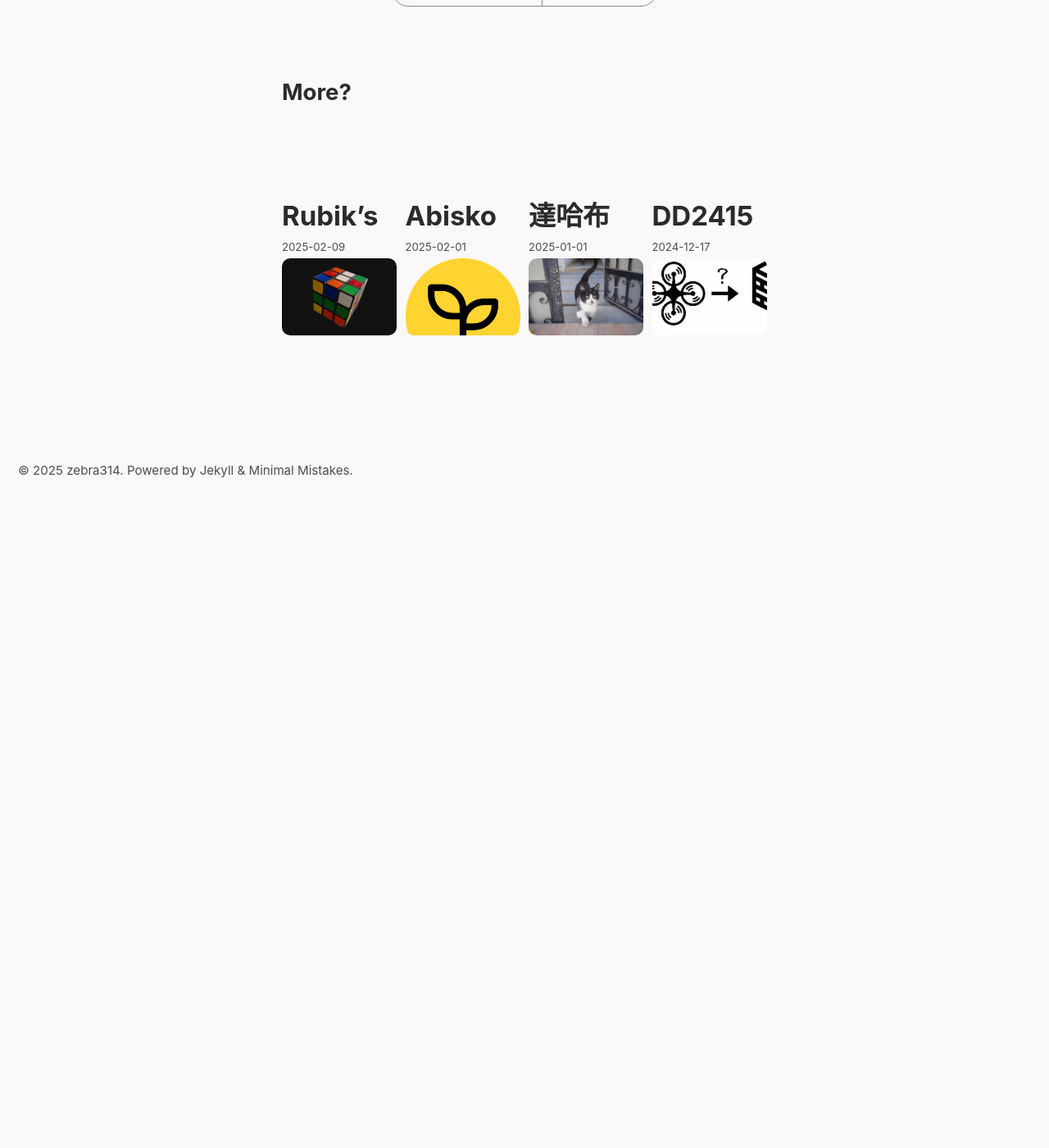
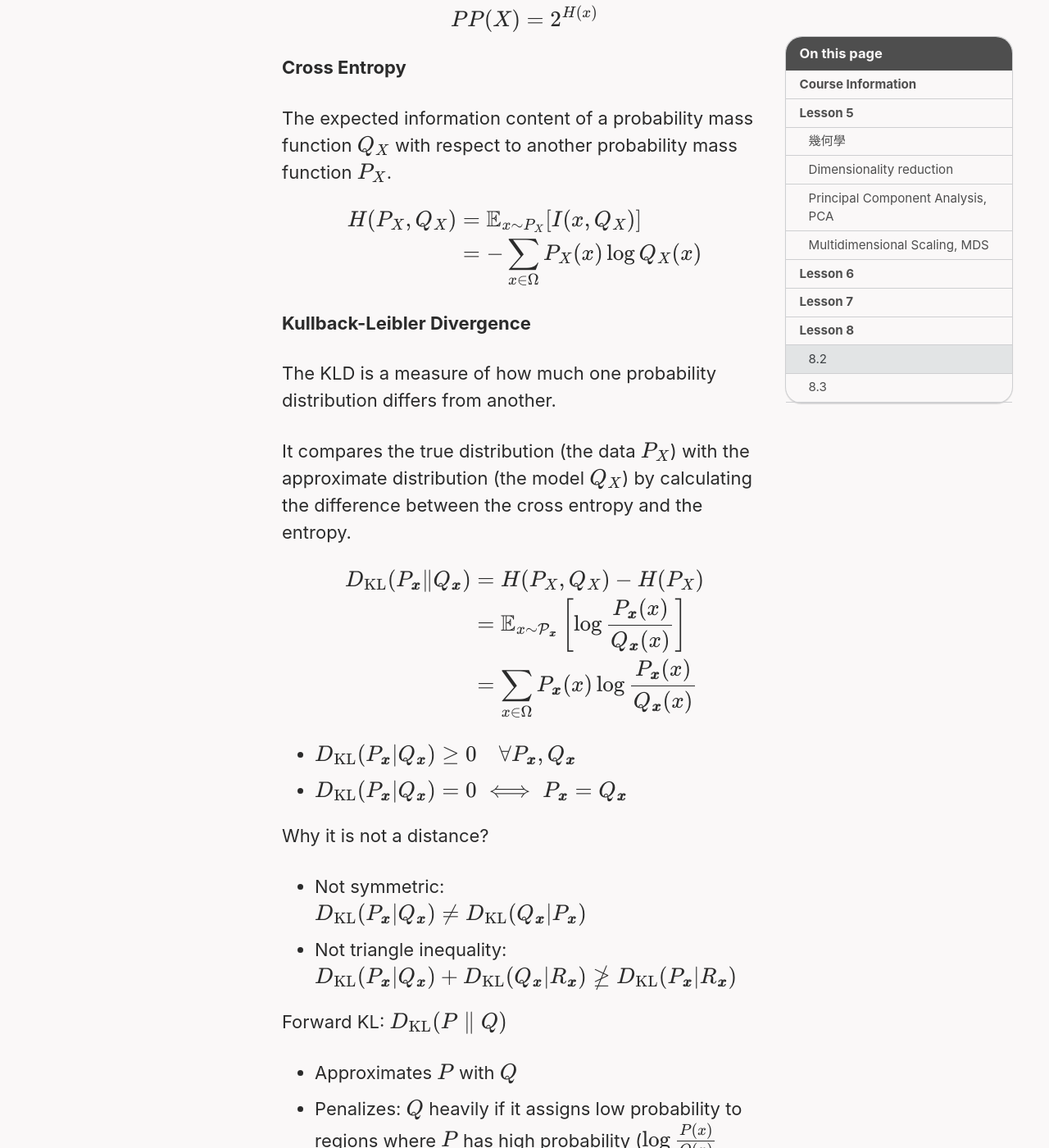
Before and after one commit to zebra314/zebra314.github.io, a Jekyll site: the page built from _posts/2025-02-10-DD1420.md, in a window 1280 px wide and 1400 px high, scrolled down 8283 px. Shown: the whole window at 82% size. Built offline with Jekyll 4.4.1, drawn with Linux system fonts in a browser that asks for light colours; cached includes are drawn as plain includes; before the commit the page ends 8913 px from its top, so only the background shows below that; some of the changed text lies outside the part shown.

Commit message:
Update section 8.2

```diff
--- a/_posts/2025-02-10-DD1420.md
+++ b/_posts/2025-02-10-DD1420.md
@@ -8,11 +8,11 @@ toc: true
 toc_sticky: true
 ---
 
-## 簡介
+## Course Information
 
-課程名稱：Foundations of Machine Learning
+Name：Foundations of Machine Learning
 
-教材: [DD1420 Lecture Notes](https://dd1420.notion.site/DD1420-Lecture-Notes-b555e017345a4119950ce8fd67133275)
+[Lecture Notes](https://dd1420.notion.site/DD1420-Lecture-Notes-b555e017345a4119950ce8fd67133275)
 
 ## Lesson 5
 
@@ -185,9 +183,11 @@ which maps the data to an infinite-dimensional space.
 
 ## Lesson 8
 
+### 8.2
+
 **Information Content**
 
-Also known as Shannon information, measures how surprising an event is. Note that when the event will definitely happen, the information content is 0, meaning that it is not surprising at all.
+Also known as Shannon information, measures how surprising an event is (the uncertainty).
 
 $$
 I(x) = log_2 \frac{1}{P(x)} = -log_2 P(x)
@@ -195,16 +195,77 @@ $$
 
 Why $log_2$?
 
-1. Monotonic
-2. $P(x)=1 \implies I(x)=0$
-3. $I(x, y) = I(x) + I(y)$
+- Monotonic
+- $P(x)=1 \implies I(x)=0$
+  when the event will definitely happen, the information content is 0, meaning that it is not surprising at all.
+- $I(x, y) = I(x) + I(y)$
 
-**Information Entropy**
+**Entropy**
 
-The expected information content of a random variable $X$.
+The expected information content of a random variable $X$, it describes the expected uncertainty in a probability mass function.
 
 $$
 H(X) = \mathbb{E}_{x \sim P_X} [I(x)] = -\sum_{x \in \Omega} P_X(x) log_2 P_X(x)
 $$
 
 The unit of entropy is bit or dits if using $log_{10}$ or nats if using $log_e$.
+
+**Perplexity**
+
+Perplexity is another way to express the entropy (the uncertainty).
+
+The amount of surprise of the model when predicting a sample.
+
+$$
+PP(X) = 2^{H(x)}
+$$
+
+**Cross Entropy**
+
+The expected information content of a probability mass function $Q_X$ with respect to another probability mass function $P_X$.
+
+$$
+\begin{align}
+H(P_X, Q_X) &= \mathbb{E}_{x \sim P_X} [I(x, Q_X)] \\
+&= -\sum_{x \in \Omega} P_X(x) \log Q_X(x)
+\end{align}
+$$
+
+**Kullback-Leibler Divergence**
+
+The KLD is a measure of how much one probability distribution differs from another.
+
+It compares the true distribution (the data $P_X$) with the approximate distribution (the model $Q_X$) by calculating the difference between the cross entropy and the entropy.
+
+$$
+\begin{align*}
+D_{\text{KL}}(P_{\pmb x}\|Q_{\pmb x})
+&= H(P_X, Q_X) - H(P_X) \\
+& = \mathbb{E}_{x\sim \mathcal P_{\pmb x}}\left[\log\frac{P_{\pmb x}(x)}{Q_{\pmb x}(x)}\right]\\
+& = \sum_{x\in \Omega}   P_{\pmb x}(x) \log \frac{P_{\pmb x}(x)}{Q_{\pmb x}(x)}
+\end{align*}
+$$
+
+- $D_{\text{KL}}(P_{\pmb x}\|Q_{\pmb x}) \geq 0 \quad \forall P_{\pmb x}, Q_{\pmb x}$
+- $D_{\text{KL}}(P_{\pmb x}\|Q_{\pmb x}) = 0 \iff P_{\pmb x} = Q_{\pmb x}$
+
+Why it is not a distance?
+
+- Not symmetric:
+  $D_{\text{KL}}(P_{\pmb x}\|Q_{\pmb x}) \neq D_{\text{KL}}(Q_{\pmb x}\|P_{\pmb x})$
+- Not triangle inequality:
+  $D_{\text{KL}}(P_{\pmb x}\|Q_{\pmb x}) + D_{\text{KL}}(Q_{\pmb x}\|R_{\pmb x}) \ngeq D_{\text{KL}}(P_{\pmb x}\|R_{\pmb x})$
+
+Forward KL: $D_{\text{KL}}(P \parallel Q)$
+
+- Approximates $P$ with $Q$
+- Penalizes: $Q$ heavily if it assigns low probability to regions where $P$ has high probability ($\log \frac{P(x)}{Q(x)}$ becomes very large).
+- Behavior: Mass-covering, $Q$ can't be too small in any region where $P$ supports, $Q$ spreads probability mass to cover *all* regions where $P$ exists.
+
+Reverse KL: $D_{\text{KL}}(Q \parallel P)$
+
+- Approximates $Q$ with $P$
+- Penalizes: $Q$ if it assigns high probability to regions where $P$ has low probability ($\log \frac{Q(x)}{P(x)}$ becomes very large).
+- Behavior: Mode-seeking, $Q$ focuses on matching a single mode (peak) of $P$, it needs to be small in regions where $P$ is small.
+
+### 8.3
```
Also changed, not shown: other parts of _posts/2025-02-10-DD1420.md (+0 -2 lines).
